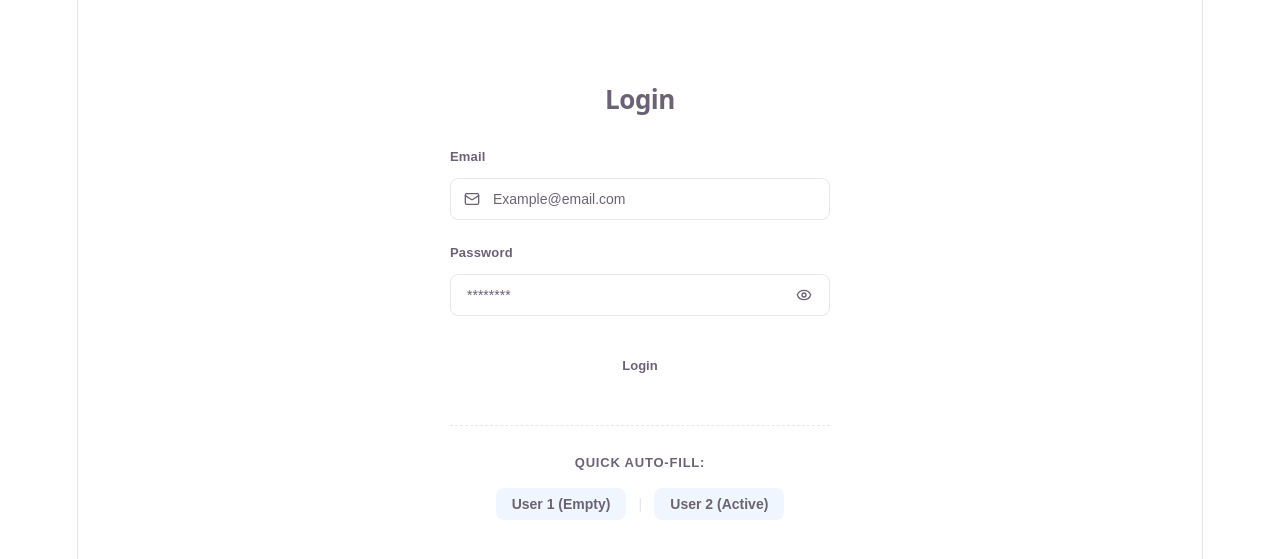
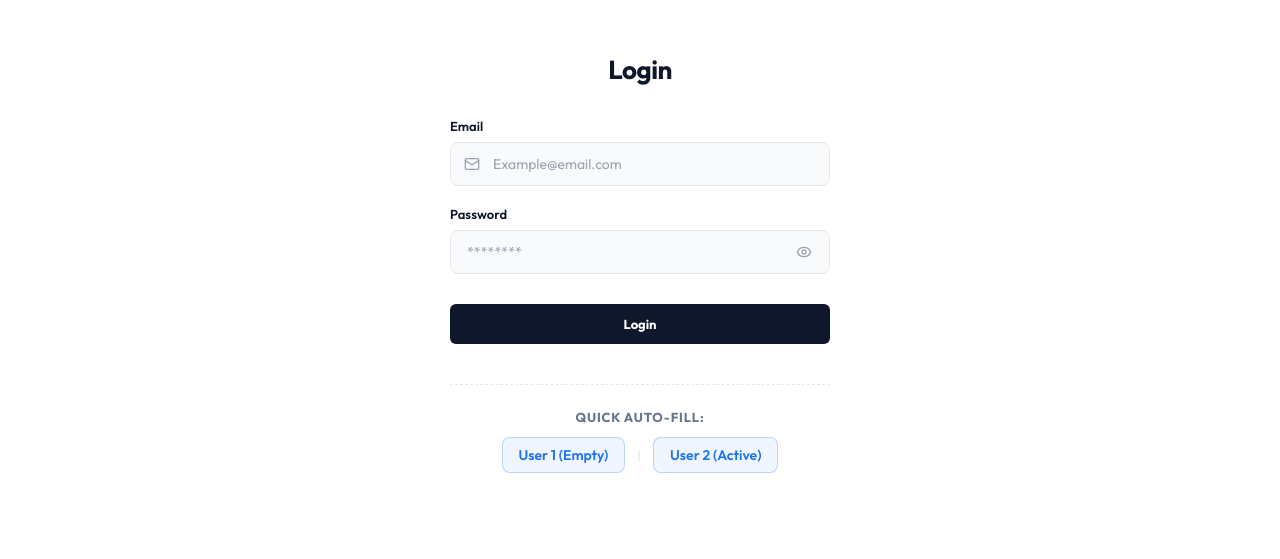
Before and after one commit to kshitij2212/Hintro_Assignment, a React (Vite) app in the folder hintro/: page / in a window 1280 px wide. Shown: the part 137-696 px from the top of the page. Built offline with nearby package versions, Linux system fonts and the light colour scheme.

Commit message:
style : standardize global styles and variables

```diff
--- a/hintro/src/index.css
+++ b/hintro/src/index.css
@@ -1,111 +1,8 @@
-:root {
-  --text: #6b6375;
-  --text-h: #08060d;
-  --bg: #fff;
-  --border: #e5e4e7;
-  --code-bg: #f4f3ec;
-  --accent: #aa3bff;
-  --accent-bg: rgba(170, 59, 255, 0.1);
-  --accent-border: rgba(170, 59, 255, 0.5);
-  --social-bg: rgba(244, 243, 236, 0.5);
-  --shadow:
-    rgba(0, 0, 0, 0.1) 0 10px 15px -3px, rgba(0, 0, 0, 0.05) 0 4px 6px -2px;
-
-  --sans: system-ui, 'Segoe UI', Roboto, sans-serif;
-  --heading: system-ui, 'Segoe UI', Roboto, sans-serif;
-  --mono: ui-monospace, Consolas, monospace;
-
-  font: 18px/145% var(--sans);
-  letter-spacing: 0.18px;
-  color-scheme: light dark;
-  color: var(--text);
-  background: var(--bg);
-  font-synthesis: none;
-  text-rendering: optimizeLegibility;
-  -webkit-font-smoothing: antialiased;
-  -moz-osx-font-smoothing: grayscale;
-
-  @media (max-width: 1024px) {
-    font-size: 16px;
-  }
-}
-
-@media (prefers-color-scheme: dark) {
-  :root {
-    --text: #9ca3af;
-    --text-h: #f3f4f6;
-    --bg: #16171d;
-    --border: #2e303a;
-    --code-bg: #1f2028;
-    --accent: #c084fc;
-    --accent-bg: rgba(192, 132, 252, 0.15);
-    --accent-border: rgba(192, 132, 252, 0.5);
-    --social-bg: rgba(47, 48, 58, 0.5);
-    --shadow:
-      rgba(0, 0, 0, 0.4) 0 10px 15px -3px, rgba(0, 0, 0, 0.25) 0 4px 6px -2px;
-  }
-
-  #social .button-icon {
-    filter: invert(1) brightness(2);
-  }
-}
-
-body {
-  margin: 0;
-}
+@import './styles/global.css';
 
 #root {
-  width: 1126px;
-  max-width: 100%;
-  margin: 0 auto;
-  text-align: center;
-  border-inline: 1px solid var(--border);
-  min-height: 100svh;
-  display: flex;
-  flex-direction: column;
-  box-sizing: border-box;
+  width: 100%;
+  min-height: 100vh;
+  margin: 0;
+  padding: 0;
 }
-
-h1,
-h2 {
-  font-family: var(--heading);
-  font-weight: 500;
-  color: var(--text-h);
-}
-
-h1 {
-  font-size: 56px;
-  letter-spacing: -1.68px;
-  margin: 32px 0;
-  @media (max-width: 1024px) {
-    font-size: 36px;
-    margin: 20px 0;
-  }
-}
-h2 {
-  font-size: 24px;
-  line-height: 118%;
-  letter-spacing: -0.24px;
-  margin: 0 0 8px;
-  @media (max-width: 1024px) {
-    font-size: 20px;
-  }
-}
-p {
-  margin: 0;
-}
-
-code,
-.counter {
-  font-family: var(--mono);
-  display: inline-flex;
-  border-radius: 4px;
-  color: var(--text-h);
-}
-
-code {
-  font-size: 15px;
-  line-height: 135%;
-  padding: 4px 8px;
-  background: var(--code-bg);
-}
--- a/hintro/src/styles/global.css
+++ b/hintro/src/styles/global.css
@@ -0,0 +1,197 @@
+@import url('https://fonts.googleapis.com/css2?family=Outfit:wght@300;400;500;600;700&display=swap');
+
+:root {
+  --primary: #1F73F5;
+  --primary-hover: #165ecb;
+  --primary-light: rgba(31, 115, 245, 0.08);
+  --primary-glow: rgba(31, 115, 245, 0.25);
+
+  --bg-main: #F8FAFC;
+  --bg-card: #FFFFFF;
+  --bg-sidebar: #FFFFFF;
+
+  --text-main: #0F172A;
+  --text-secondary: #475569;
+  --text-muted: #64748B;
+
+  --border: #E2E8F0;
+  --border-focus: #CBD5E1;
+
+  --success: #10B981;
+  --success-light: rgba(16, 185, 129, 0.1);
+  --success-text: #065F46;
+
+  --warning: #F59E0B;
+  --warning-light: rgba(245, 158, 11, 0.1);
+  --warning-text: #92400E;
+
+  --danger: #EF4444;
+  --danger-light: rgba(239, 68, 68, 0.1);
+  --danger-text: #991B1B;
+
+  --sidebar-width: 260px;
+  --sidebar-collapsed-width: 70px;
+  --header-height: 70px;
+  --border-radius-sm: 6px;
+  --border-radius-md: 8px;
+  --border-radius-lg: 12px;
+
+  --text-light: #94A3B8;
+  --border-light: #D1D5DB;
+  --text-dark: #1F2937;
+  --bg-light: #F9FAFB;
+  --bg-hover: #F1F5F9;
+  --text-heading: #334155;
+  --danger-bg: #FEE2E2;
+  --icon-color: #71717A;
+  --icon-hover: #52525B;
+  --star-color: #FBBF24;
+  --text-placeholder: #9CA3AF;
+  --bg-muted: #F3F4F6;
+  --text-active: #1E293B;
+  --error-bg: #FEF2F2;
+  --error-border: #FECACA;
+  --error-text: #DC2626;
+
+  --font-family: 'Outfit', -apple-system, BlinkMacSystemFont, "Segoe UI", Roboto, sans-serif;
+  --shadow-sm: 0 1px 2px 0 rgba(0, 0, 0, 0.05);
+  --shadow-md: 0 4px 6px -1px rgba(0, 0, 0, 0.05), 0 2px 4px -1px rgba(0, 0, 0, 0.03);
+  --shadow-lg: 0 10px 15px -3px rgba(0, 0, 0, 0.05), 0 4px 6px -2px rgba(0, 0, 0, 0.03);
+  --shadow-glow: 0 0 20px rgba(31, 115, 245, 0.15);
+
+  --transition-fast: 0.15s ease;
+  --transition-normal: 0.25s cubic-bezier(0.4, 0, 0.2, 1);
+}
+
+* {
+  box-sizing: border-box;
+  margin: 0;
+  padding: 0;
+}
+
+body {
+  font-family: var(--font-family);
+  background-color: var(--bg-main);
+  color: var(--text-main);
+  -webkit-font-smoothing: antialiased;
+  -moz-osx-font-smoothing: grayscale;
+  overflow-x: hidden;
+}
+
+button, input, select, textarea {
+  font-family: inherit;
+}
+
+button {
+  cursor: pointer;
+  border: none;
+  background: none;
+  transition: all var(--transition-fast);
+}
+
+.app-container {
+  display: flex;
+  min-height: 100vh;
+  position: relative;
+}
+
+.main-content {
+  flex: 1;
+  display: flex;
+  flex-direction: column;
+  height: 100vh;
+  min-width: 0;
+  overflow: hidden;
+  margin-left: var(--sidebar-width);
+  transition: margin-left var(--transition-normal);
+  background-color: var(--bg-main);
+}
+
+@media (max-width: 1024px) {
+  .main-content {
+    margin-left: 0 !important;
+  }
+}
+
+::-webkit-scrollbar {
+  width: 6px;
+  height: 6px;
+}
+
+::-webkit-scrollbar-track {
+  background: transparent;
+}
+
+::-webkit-scrollbar-thumb {
+  background: #CBD5E1;
+  border-radius: 3px;
+}
+
+::-webkit-scrollbar-thumb:hover {
+  background: #94A3B8;
+}
+
+@keyframes fadeIn {
+  from { opacity: 0; transform: translateY(10px); }
+  to { opacity: 1; transform: translateY(0); }
+}
+
+@keyframes slideIn {
+  from { transform: translateX(-100%); }
+  to { transform: translateX(0); }
+}
+
+@keyframes pulse-glow {
+  0% { box-shadow: 0 0 0 0 rgba(31, 115, 245, 0.4); }
+  70% { box-shadow: 0 0 0 10px rgba(31, 115, 245, 0); }
+  100% { box-shadow: 0 0 0 0 rgba(31, 115, 245, 0); }
+}
+
+.animate-fade-in {
+  animation: fadeIn var(--transition-normal) forwards;
+}
+
+.card {
+  background-color: var(--bg-card);
+  border: 1px solid var(--border);
+  border-radius: var(--border-radius-md);
+  padding: 24px;
+  box-shadow: var(--shadow-sm);
+  transition: box-shadow var(--transition-normal), transform var(--transition-normal);
+}
+
+.card:hover {
+  box-shadow: var(--shadow-md);
+  transform: translateY(-2px);
+}
+
+.badge {
+  display: inline-flex;
+  align-items: center;
+  gap: 6px;
+  padding: 4px 10px;
+  border-radius: 9999px;
+  font-size: 12px;
+  font-weight: 500;
+  text-transform: capitalize;
+}
+
+.badge-success {
+  background-color: var(--success-light);
+  color: var(--success-text);
+}
+
+.badge-warning {
+  background-color: var(--warning-light);
+  color: var(--warning-text);
+}
+
+.badge-danger {
+  background-color: var(--danger-light);
+  color: var(--danger-text);
+}
+
+.badge-primary {
+  background-color: var(--primary-light);
+  color: var(--primary);
+}
```
